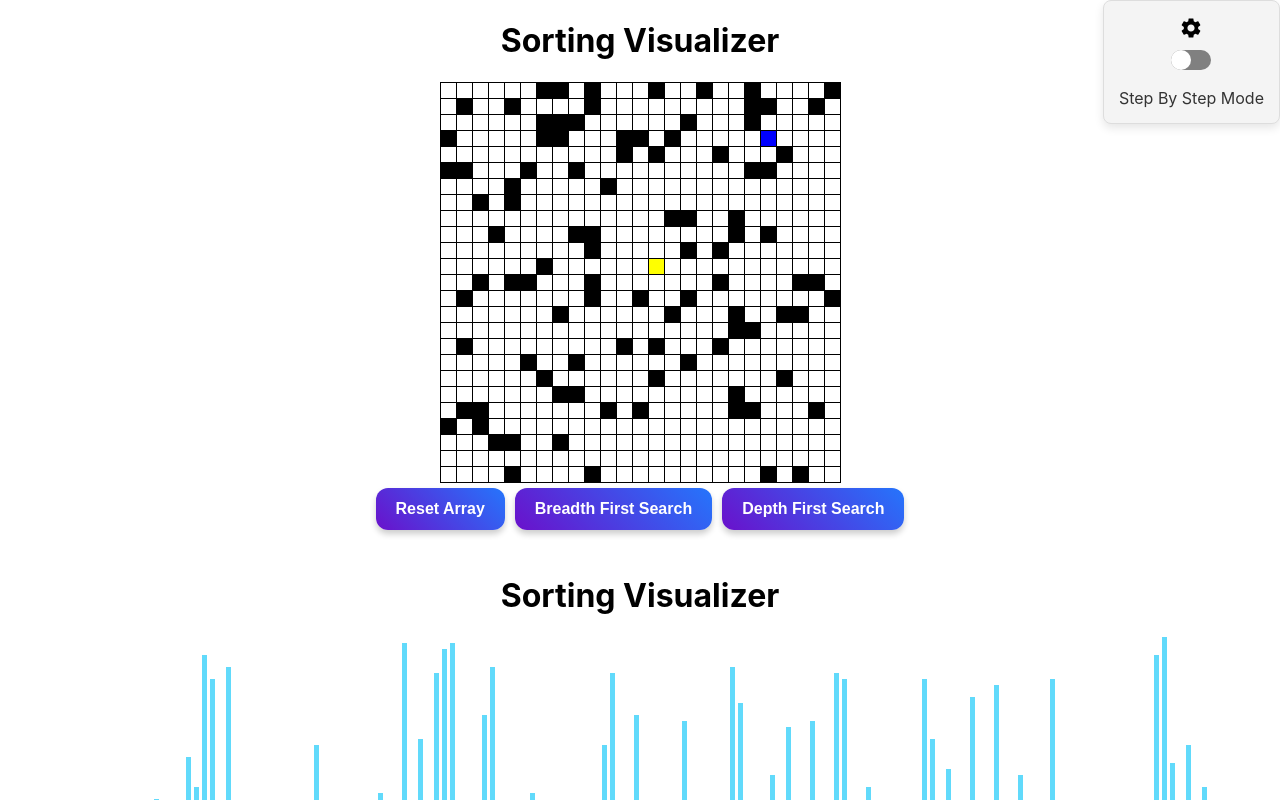
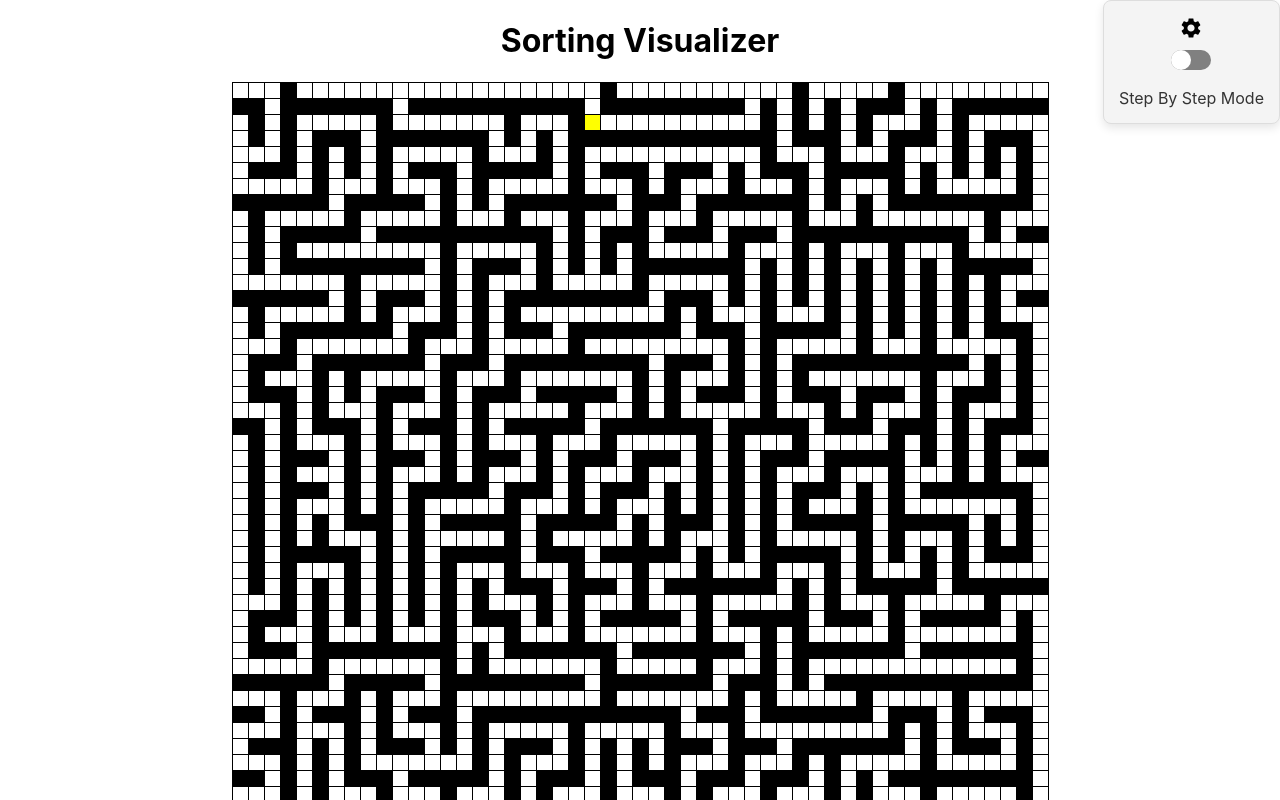
Before and after one commit to kevincas01/AlgoLens, a React (Create React App) app in the folder algo-lens-react/: page / in a window 1280 px wide. Shown: the top 800 px of the page. Built offline with nearby package versions, Linux system fonts and the light colour scheme.

Commit message:
use generate grid func

```diff
--- a/algo-lens-react/src/Algorithms/PathFinding.js
+++ b/algo-lens-react/src/Algorithms/PathFinding.js
@@ -1,32 +1,32 @@
 import React, { useEffect, useState } from "react";
-import { bfs, dfs, findRandom } from "../utils/pathfindingAlgorithm";
+import {
+  bfs,
+  dfs,
+  findRandom,
+  generateMazeGrid,
+} from "../utils/pathfindingAlgorithm";
 
 const PathFinding = ({ stepByStepMode }) => {
-  const N = 25;
+  const N = 51;
   const [matrix, setMatrix] = useState([]);
 
   const [matrixIndicesStates, setMatrixIndicesStates] = useState(
     Array.from({ length: N }, () => Array(N).fill(null))
   );
+
   const [currentStep, setCurrentStep] = useState(0);
 
   const [stepsToExecute, setStepsToExecute] = useState([]);
 
-  const [startingPoint, setStartingPoint] = useState({
-    x: findRandom(0, N),
-    y: findRandom(0, N),
-  });
+  const [startingPoint, setStartingPoint] = useState(null);
 
-  const [endingPoint, setEndingPoint] = useState({
-    x: findRandom(0, N),
-    y: findRandom(0, N),
-  });
+  const [endingPoint, setEndingPoint] = useState(null);
 
   useEffect(() => {
     if (!stepByStepMode && stepsToExecute.length > 0) {
       const intervalId = setInterval(() => {
         executeNextStep();
-      }, 50);
+      }, 10);
 
       if (currentStep > stepsToExecute.length || stepsToExecute.length == 0) {
         clearInterval(intervalId);
@@ -36,24 +36,20 @@ const PathFinding = ({ stepByStepMode }) => {
     }
   }, [stepByStepMode, currentStep, stepsToExecute]);
 
-  const getNewArray = () => {
-    const newArray2d = [];
-    const falseThreshold = 15; // Percentage chance of getting a false value
+  useEffect(() => {
+    const grid = generateMazeGrid(N);
+    const startX = findRandom(0, N);
+    const startY = findRandom(0, N);
+    const endX = findRandom(0, N);
+    const endY = findRandom(0, N);
 
-    for (let i = 0; i < N; i++) {
-      const rowArray = [];
-      for (let j = 0; j < N; j++) {
-        const randomValue = Math.random() * 100;
-        rowArray.push(randomValue > falseThreshold); // true for values above the threshold
-      }
-      newArray2d.push(rowArray);
-    }
+    // Ensure the starting and ending points are marked as true on the grid
+    grid[startX][startY] = true;
+    grid[endX][endY] = true;
 
-    setMatrix(newArray2d);
-  };
-
-  useEffect(() => {
-    getNewArray();
+    setMatrix(grid);
+    setStartingPoint({ x: startX, y: startY });
+    setEndingPoint({ x: endX, y: endY });
   }, []);
 
   //Cyan Visited and checked for goal destination
@@ -92,9 +88,7 @@ const PathFinding = ({ stepByStepMode }) => {
           const newState = prevState.map((row) => row.slice()); // Clone the matrix
 
           for (const child of childrenIndices) {
-
-              newState[child.x][child.y] = "enqueued";
-
+            newState[child.x][child.y] = "enqueued";
           }
           if (
             !(indices?.x === startingPoint.x && indices?.y === startingPoint.y)
@@ -125,16 +119,19 @@ const PathFinding = ({ stepByStepMode }) => {
   };
 
   const reset = () => {
-    getNewArray();
-    setStartingPoint({
-      x: findRandom(0, N),
-      y: findRandom(0, N),
-    });
+    const grid = generateMazeGrid(N);
+    const startX = findRandom(0, N);
+    const startY = findRandom(0, N);
+    const endX = findRandom(0, N);
+    const endY = findRandom(0, N);
 
-    setEndingPoint({
-      x: findRandom(0, N),
-      y: findRandom(0, N),
-    });
+    // Ensure the starting and ending points are marked as true on the grid
+    grid[startX][startY] = true;
+    grid[endX][endY] = true;
+
+    setMatrix(grid);
+    setStartingPoint({ x: startX, y: startY });
+    setEndingPoint({ x: endX, y: endY });
     setCurrentStep(0);
     setStepsToExecute([]);
     setMatrixIndicesStates(
```
